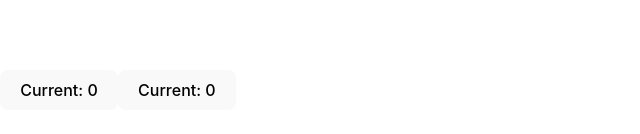
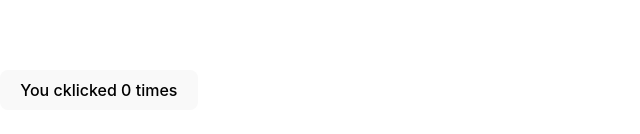
Before and after one commit to ViktoriiaKN/goit-react-project, a React (Vite) app: page / in a window 1280 px wide. Shown: the part 310-444 px from the top of the page, without its empty margins (0-640 px from the left). Built offline with nearby package versions, Linux system fonts and the light colour scheme.

Commit message:
useEffect, which is called only once

```diff
--- a/src/components/App.jsx
+++ b/src/components/App.jsx
@@ -1,22 +1,18 @@
-import { useState } from "react"
-import ClickCounter from "./ClickCounter/ClickCounter"
+import { useEffect, useState } from 'react';
 
 export const App = () => {
-const [clicks, setClicks] = useState(0);
+  const [clicks, setClicks] = useState(0);
 
-const handleClick = () => {
-  setClicks(clicks + 1);
-};
+	useEffect(() => {
+		console.log("You can see me only once!");
+	}, []);
 
   return (
-    <>
-    <ClickCounter value={clicks} onUpdate={handleClick}/>
-    <ClickCounter value={clicks} onUpdate={handleClick}/>
-    </>
-  )
-}
+    <div>
 
-export default App
-/*
-Зверніть увагу на те, як компонент App нічого не знає про стан ClickCounter. На відміну від props, стан є повністю приватним для компонента, що його визначає. Батьківський компонент не може його змінити. Це дозволяє додавати стан до будь-якого компонента чи видаляти його без впливу на решту компонентів.
- */
+
+      <button onClick={() => setClicks(clicks + 1)}>You cklicked {clicks} times</button>
+
+    </div>
+  );
+};
--- a/src/main.jsx
+++ b/src/main.jsx
@@ -9,3 +9,6 @@ ReactDOM.createRoot(document.getElementById('root')).render(
     <App/>
      </React.StrictMode>
 );
+
+
+/* Режим суворої перевірки в React (Strict Mode): Якщо ваш додаток працює в режимі суворої перевірки, React буде викликати useEffect двічі під час розвитку для виявлення потенційних проблем. Це відбувається тільки в режимі розробки і не буде відбуватися в режимі продакшену.  */
```
